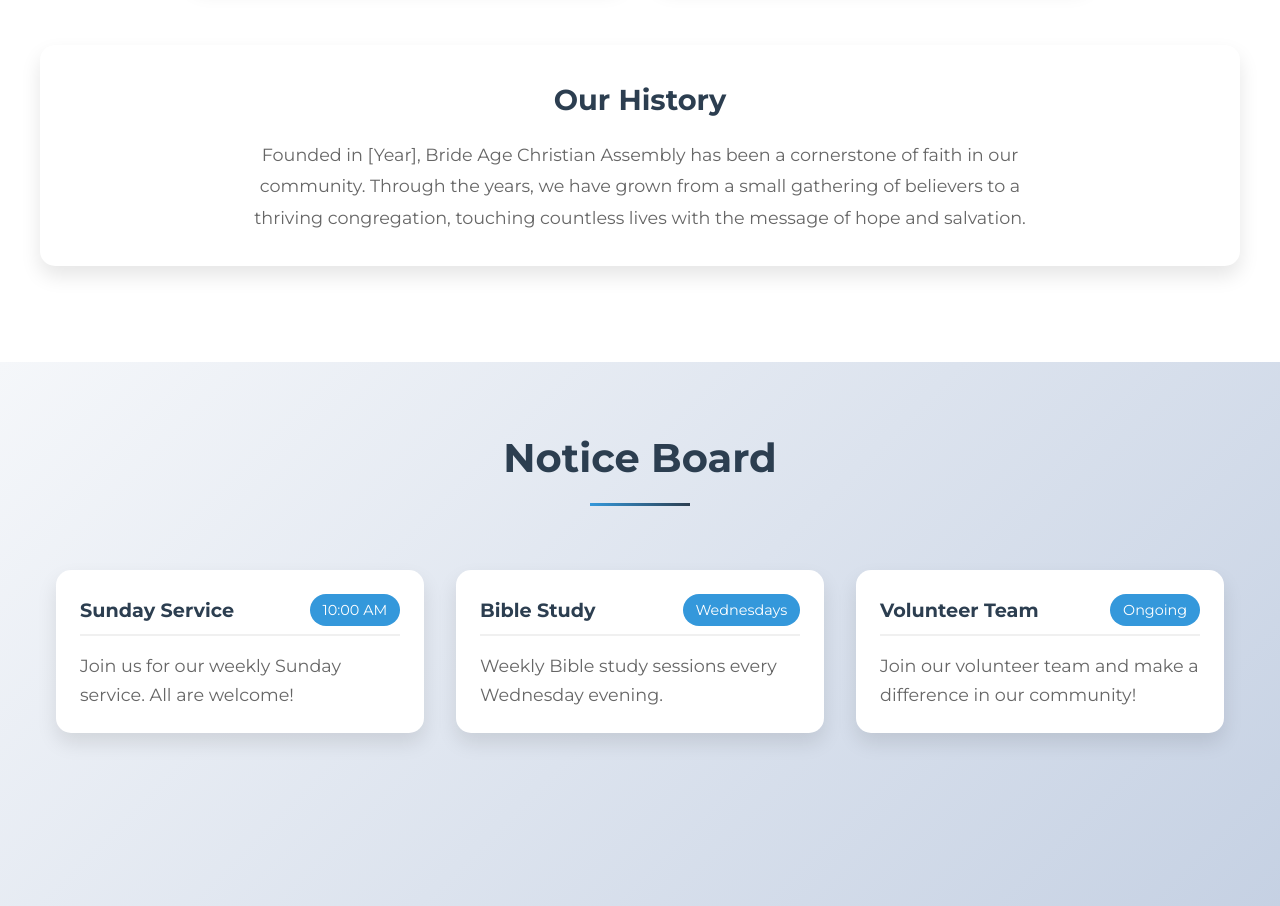
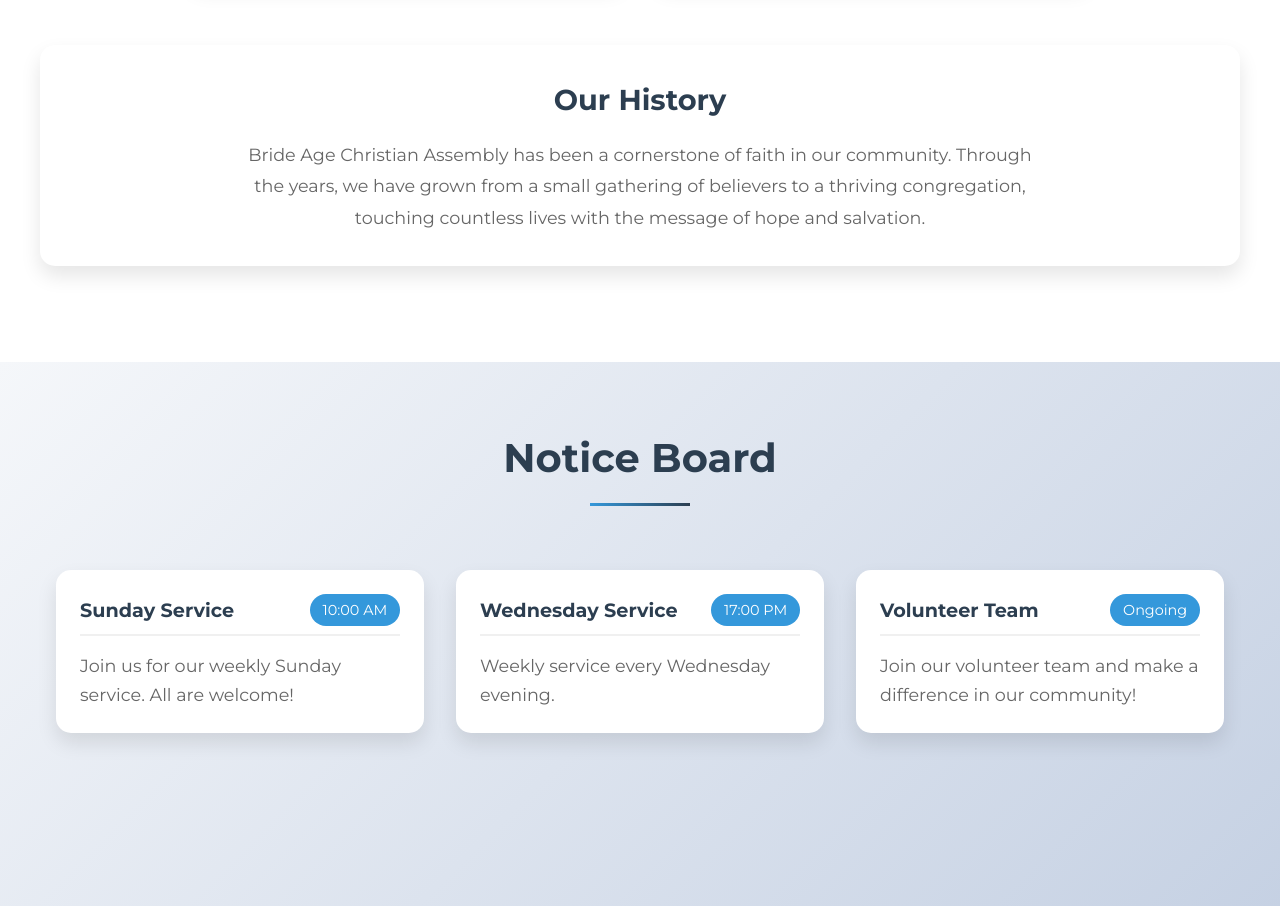
Before and after one commit to Anelisiw3/Church-website, a plain HTML site: page index.html in a window 1280 px wide. Shown: the part 1280-2186 px from the top of the page. Drawn offline with Linux system fonts and the light colour scheme; no server answers.

Commit message:
updating notice board section

```diff
--- a/index.html
+++ b/index.html
@@ -42,7 +42,7 @@
         <div class="hero-content">
             <h1 class="hero-title">Bride Age Christian Assembly</h1>
             <p class="hero-subtitle">Faith. Hope. Love. Welcome Home.</p>
-            <button class="discover-btn">DISCOVER NOW</button>
+            <button class="discover-btn">READ MORE</button>
         </div>
     </section>
 
@@ -69,7 +69,7 @@
 
             <div class="about-history">
                 <h3>Our History</h3>
-                <p>Founded in [Year], Bride Age Christian Assembly has been a cornerstone of faith in our community. Through the years, we have grown from a small gathering of believers to a thriving congregation, touching countless lives with the message of hope and salvation.</p>
+                <p>Bride Age Christian Assembly has been a cornerstone of faith in our community. Through the years, we have grown from a small gathering of believers to a thriving congregation, touching countless lives with the message of hope and salvation.</p>
             </div>
         </div>
     </section>
@@ -88,10 +88,10 @@
                 </div>
                 <div class="notice-card">
                     <div class="notice-header">
-                        <span class="notice-date">Bible Study</span>
-                        <span class="notice-time">Wednesdays</span>
+                        <span class="notice-date">Wednesday Service</span>
+                        <span class="notice-time">17:00 PM</span>
                     </div>
-                    <p class="notice-description">Weekly Bible study sessions every Wednesday evening.</p>
+                    <p class="notice-description">Weekly service every Wednesday evening.</p>
                 </div>
                 <div class="notice-card">
                     <div class="notice-header">
```
